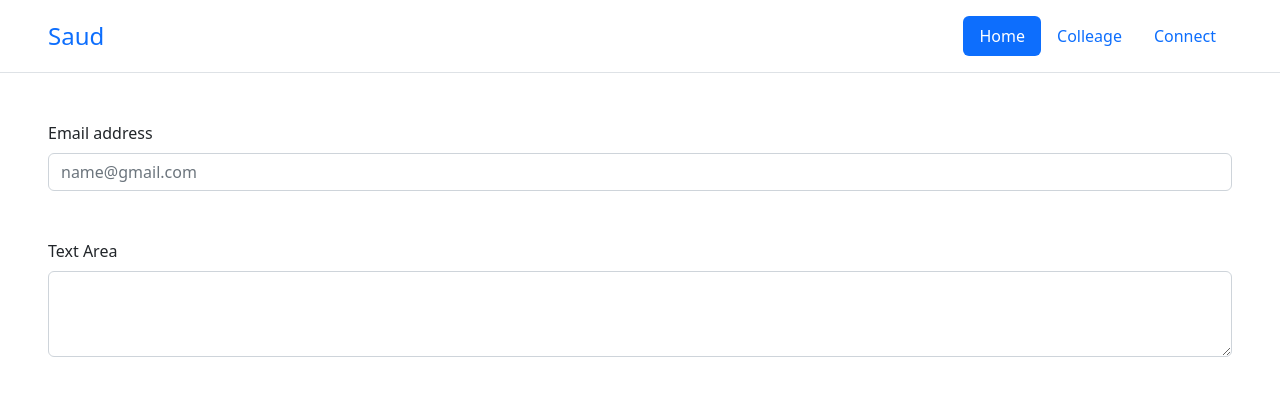
After one commit to T-Python-OCT9/LAB_PERSONAL_WEBSITE, a Django app: a page that uses personal_website/website/templates/website/base.html in a window 1280 px wide. The commit adds this page. Shown: the top 396 px of the page. Run offline with Django 4.2, Linux system fonts and the light colour scheme.

Commit message:
personal website

```diff
--- a/personal_website/website/templates/website/base.html
+++ b/personal_website/website/templates/website/base.html
@@ -1,3 +1,4 @@
+{% load static %}
 <!doctype html>
 <html lang="en">
   <head>
@@ -5,102 +6,48 @@
     <meta name="viewport" content="width=device-width, initial-scale=1">
     <title>Saud</title>
     <link href="https://cdn.jsdelivr.net/npm/bootstrap@5.2.2/dist/css/bootstrap.min.css" rel="stylesheet" integrity="sha384-Zenh87qX5JnK2Jl0vWa8Ck2rdkQ2Bzep5IDxbcnCeuOxjzrPF/et3URy9Bv1WTRi" crossorigin="anonymous">
-    <style>
-@import url('https://fonts.googleapis.com/css2?family=Poppins:ital,wght@0,100;0,200;0,300;0,400;0,500;0,600;0,700;0,800;0,900;1,100;1,200;1,300;1,400;1,500;1,600;1,700;1,800;1,900&display=swap');
-
-header{
-    background-color: #ffffff;
-    width: 100%;
-    position: fixed;
-    z-index: 999;
-    display: flex;
-    justify-content: space-between;
-    align-items: center;
-    padding: 10px 20px;
-}
-
-section {
-    padding: 100px 200px;
-}
-
-.main {
-    width: 100%;
-    min-height: 100vh;
-    display: flex;
-    align-items:center;
-    background-size: cover;
-    background-position: center;
-    font-family: 'Poppins', sans-serif
-}
-.main h2 {
-    color: #4e9eff;
-    font-size: 1.1em;
-    font-weight: 500;
-}
-
-.main h2 span {
-    display: inline-block;
-    margin-top: 10px;
-    color: #4e9eff;
-    font-size: 3em;
-    font-weight: 600;
-}
-
-.main h3 {
-    color: #4e9eff;
-    font-size: 2em;
-    font-weight: 700;
-    letter-spacing: 1px;
-    margin-top: 10px;
-    margin-bottom: 30px;
-}
-
-.mainbtn {
-    color: #fff;
-    background-color: #3a6cf4;
-    text-decoration: none;
-    font-size: 1.1em;
-    font-weight: 600;
-    display: inline-block;
-    padding: 0.9375em 2.1875em;
-    letter-spacing: 1px;
-    border-radius: 15px;
-    margin-bottom: 40px;
-    transition: 0.7s ease;
-}
-
-.mainbtn:hover {
-    background-color: #0a49f6;
-    transform: scale(1.1);
-}
-
-
-
-
-
-    </style>
+    <link rel="stylesheet" href="{% static 'style.css' %}">
+    <link
+    rel="stylesheet"
+    href="https://cdnjs.cloudflare.com/ajax/libs/animate.css/4.1.1/animate.min.css"
+  />
+  </head>
   <body>
-
-    <header class="d-flex flex-wrap justify-content-center py-3 mb-4 border-bottom">
+      <header class="d-flex flex-wrap justify-content-center py-3 mb-0 border-bottom">
           <a href="/" class="d-flex align-items-center mb-0 mb-md-0 me-md-auto text-dark text-decoration-none">
             <svg class="bi me-2" width="40" height="32"><use xlink:href="#bootstrap"></use></svg>
             <span class="fs-4 text-primary">Saud</span>
           </a>
-
           <ul class="nav nav-pills me-5">
-          <li class="nav-item"><a href="#" class="nav-link active" aria-current="page">Home</a></li>
+            <li class="nav-item"><a href="{% url 'website:home' %}" class="nav-link active" aria-current="page">Home</a></li>
             <li class="nav-item"><a href="{% url 'website:colleage' %}" class="nav-link">Colleage</a></li>
-          <li class="nav-item"><a href="#" class="nav-link">Work</a></li>
+            <li class="nav-item"><a href="{% url 'website:connect' %}" class="nav-link">Connect</a></li>
           </ul>
       </header>
+
+    {% block main %}
       <section class="main">
           <div>
-            <h2>Hello<br><span>I'm Saud Al-Otaibi</span></h2>
-            <h3>I'm Full Stack Developer</h3>
-            <a href="#" class="mainbtn">View My CV</a>
+              <h2 class="animate__animated animate__fadeInDown">Hi<br><span>I'm Saud Al-Otaibi</span></h2>
+              <h3 class="animate__animated animate__fadeInDown">I'm Full Stack Developer</h3>
+              <a href="#" class="mainbtn animate__animated animate__fadeInDown btn btn-primary">View My CV</a>
+              <div class="animate__animated animate__fadeInDown social-icons">
+
+                <a href="https://www.linkedin.com/"><svg xmlns="http://www.w3.org/2000/svg" color="blue" width="24" height="24" fill="currentColor" class="bi bi-linkedin" viewBox="0 0 16 16">
+                  <path d="M0 1.146C0 .513.526 0 1.175 0h13.65C15.474 0 16 .513 16 1.146v13.708c0 .633-.526 1.146-1.175 1.146H1.175C.526 16 0 15.487 0 14.854V1.146zm4.943 12.248V6.169H2.542v7.225h2.401zm-1.2-8.212c.837 0 1.358-.554 1.358-1.248-.015-.709-.52-1.248-1.342-1.248-.822 0-1.359.54-1.359 1.248 0 .694.521 1.248 1.327 1.248h.016zm4.908 8.212V9.359c0-.216.016-.432.08-.586.173-.431.568-.878 1.232-.878.869 0 1.216.662 1.216 1.634v3.865h2.401V9.25c0-2.22-1.184-3.252-2.764-3.252-1.274 0-1.845.7-2.165 1.193v.025h-.016a5.54 5.54 0 0 1 .016-.025V6.169h-2.4c.03.678 0 7.225 0 7.225h2.4z"/>
+                </svg></a>
+
+                <a href="https://www.github.com/"><svg xmlns="http://www.w3.org/2000/svg" color="blue" width="24" height="24" fill="currentColor" class="bi bi-github" viewBox="0 0 16 16">
+                  <path d="M8 0C3.58 0 0 3.58 0 8c0 3.54 2.29 6.53 5.47 7.59.4.07.55-.17.55-.38 0-.19-.01-.82-.01-1.49-2.01.37-2.53-.49-2.69-.94-.09-.23-.48-.94-.82-1.13-.28-.15-.68-.52-.01-.53.63-.01 1.08.58 1.23.82.72 1.21 1.87.87 2.33.66.07-.52.28-.87.51-1.07-1.78-.2-3.64-.89-3.64-3.95 0-.87.31-1.59.82-2.15-.08-.2-.36-1.02.08-2.12 0 0 .67-.21 2.2.82.64-.18 1.32-.27 2-.27.68 0 1.36.09 2 .27 1.53-1.04 2.2-.82 2.2-.82.44 1.1.16 1.92.08 2.12.51.56.82 1.27.82 2.15 0 3.07-1.87 3.75-3.65 3.95.29.25.54.73.54 1.48 0 1.07-.01 1.93-.01 2.2 0 .21.15.46.55.38A8.012 8.012 0 0 0 16 8c0-4.42-3.58-8-8-8z"/>
+                </svg></a>
+
+                <a href="https://twitter.com/"><svg xmlns="http://www.w3.org/2000/svg" color="blue" width="24" height="24" fill="currentColor" class="bi bi-twitter" viewBox="0 0 16 16">
+                  <path d="M5.026 15c6.038 0 9.341-5.003 9.341-9.334 0-.14 0-.282-.006-.422A6.685 6.685 0 0 0 16 3.542a6.658 6.658 0 0 1-1.889.518 3.301 3.301 0 0 0 1.447-1.817 6.533 6.533 0 0 1-2.087.793A3.286 3.286 0 0 0 7.875 6.03a9.325 9.325 0 0 1-6.767-3.429 3.289 3.289 0 0 0 1.018 4.382A3.323 3.323 0 0 1 .64 6.575v.045a3.288 3.288 0 0 0 2.632 3.218 3.203 3.203 0 0 1-.865.115 3.23 3.23 0 0 1-.614-.057 3.283 3.283 0 0 0 3.067 2.277A6.588 6.588 0 0 1 .78 13.58a6.32 6.32 0 0 1-.78-.045A9.344 9.344 0 0 0 5.026 15z"/>
+                </svg></a>
+              </div>
             </div>
           </section>
-
+        {% endblock %}
     <script src="https://cdn.jsdelivr.net/npm/bootstrap@5.2.2/dist/js/bootstrap.bundle.min.js" integrity="sha384-OERcA2EqjJCMA+/3y+gxIOqMEjwtxJY7qPCqsdltbNJuaOe923+mo//f6V8Qbsw3" crossorigin="anonymous"></script>
 </body>
 </html>
--- /dev/null
+++ b/personal_website/website/templates/website/connect.html
@@ -0,0 +1,23 @@
+{% extends 'website/base.html' %}
+<!doctype html>
+<html lang="en">
+  <head>
+    <meta charset="utf-8">
+    <meta name="viewport" content="width=device-width, initial-scale=1">
+    <title>Bootstrap demo</title>
+    <link href="https://cdn.jsdelivr.net/npm/bootstrap@5.2.2/dist/css/bootstrap.min.css" rel="stylesheet" integrity="sha384-Zenh87qX5JnK2Jl0vWa8Ck2rdkQ2Bzep5IDxbcnCeuOxjzrPF/et3URy9Bv1WTRi" crossorigin="anonymous">
+  </head>
+  <body>
+    {% block main %}
+        <div class="mb-3 m-5">
+            <label for="exampleFormControlInput1" class="form-label">Email address</label>
+            <input type="email" class="form-control" id="exampleFormControlInput1" placeholder="name@gmail.com">
+          </div>
+          <div class="mb-3 m-5">
+            <label for="exampleFormControlTextarea1" class="form-label">Text Area</label>
+            <textarea class="form-control" id="exampleFormControlTextarea1" rows="3"></textarea>
+          </div>
+    {% endblock %}
+    <script src="https://cdn.jsdelivr.net/npm/bootstrap@5.2.2/dist/js/bootstrap.bundle.min.js" integrity="sha384-OERcA2EqjJCMA+/3y+gxIOqMEjwtxJY7qPCqsdltbNJuaOe923+mo//f6V8Qbsw3" crossorigin="anonymous"></script>
+  </body>
+</html>
--- a/personal_website/website/urls.py
+++ b/personal_website/website/urls.py
@@ -6,4 +6,5 @@ app_name = 'website'
 urlpatterns = [
     path('',views.home, name = 'home'),
     path('colleage\\',views.colleage, name = 'colleage'),
+    path('x\\',views.connect, name = 'connect'),
 ]
--- a/personal_website/website/views.py
+++ b/personal_website/website/views.py
@@ -9,5 +9,7 @@ def home(request: HttpRequest):
     return render(request, "website/base.html", context)
 
 def colleage(request: HttpRequest):
+    return render(request, "website/colleage.html")
 
-    return render(request, "website/colleage.html")
+def connect(request: HttpRequest):
+    return render(request, "website/connect.html")
```
Also changed, not shown: personal_website/website/static/style.css (added, +54 -0 lines), personal_website/website/templates/website/colleage.html (+15 -38 lines), personal_website/website/templates/website/style.css (deleted, +0 -58 lines), personal_website/website/static/images/1.jfif (deleted), personal_website/website/static/images/2.jfif (deleted), personal_website/website/static/images/3.jfif (deleted), 1 other file. Lines whose indentation alone changed are shown as unchanged.
